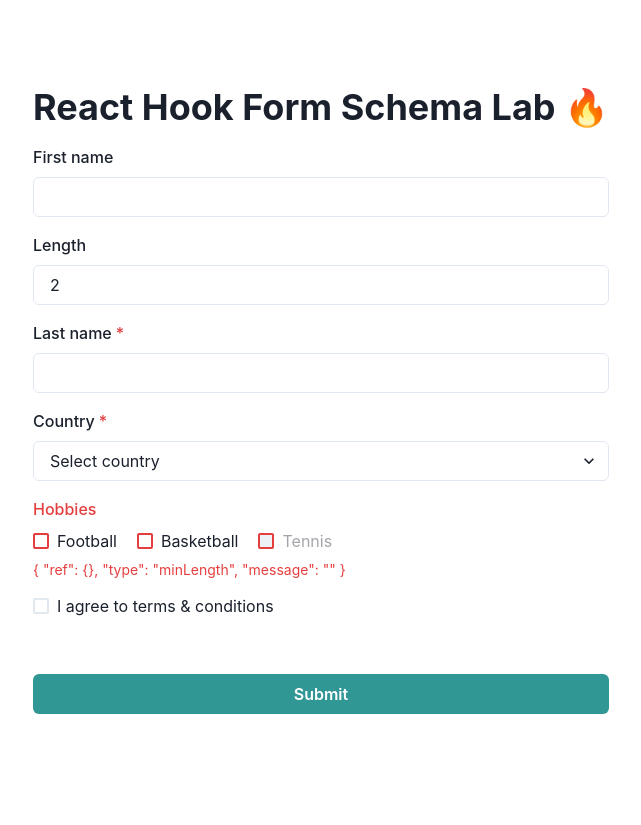
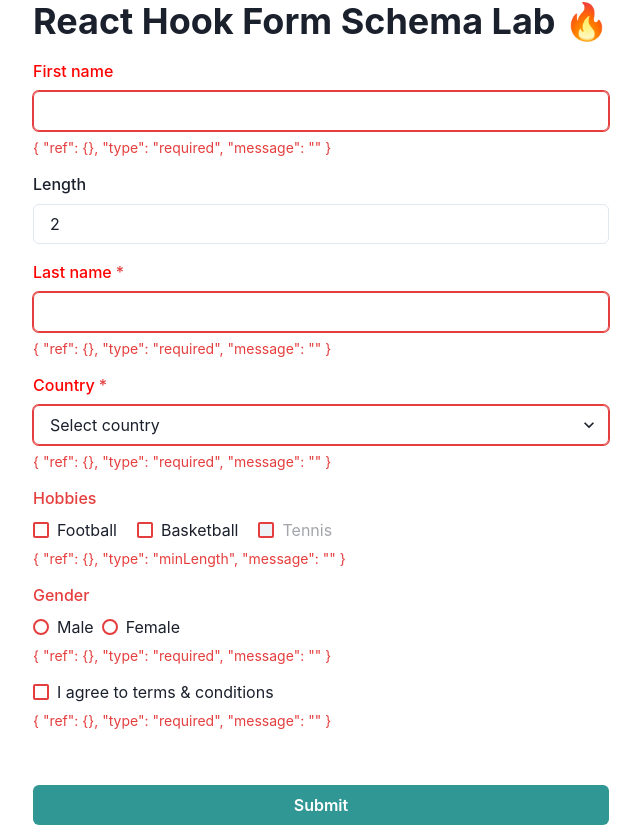
Before and after one commit to MomenSherif/react-hook-form-schema-lab, a React (Vite) app: page / in a window 1280 px wide. Shown: the whole page, without its empty margins (319-960 px from the left). Before the commit the page ends 800 px from the top, so only its background shows below. Built offline with nearby package versions, Linux system fonts and the light colour scheme.

Commit message:
feat: useRadioGroup

```diff
--- a/src/App.tsx
+++ b/src/App.tsx
@@ -3,6 +3,7 @@ import CheckBox from './components/Checkbox';
 import CheckboxGroup from './components/CheckboxGroup';
 
 import Form from './components/Form';
+import RadioGroup from './components/RadioGroup';
 import Select from './components/Select';
 import TextField from './components/TextField';
 
@@ -23,13 +24,13 @@ function App() {
           <TextField
             name="firstName"
             label="First name"
-            // validation="required|alpha|minLength:$length"
+            validation="required|alpha|minLength:$length"
           />
           <TextField name="length" label="Length" defaultValue={2} readOnly />
           <TextField
             name="lastName"
             label="Last name"
-            // validation="required|alpha"
+            validation="required|alpha"
             required
           />
           <Select
@@ -37,7 +38,7 @@ function App() {
             label="Country"
             placeholder="Select country"
             required
-            // validation="required"
+            validation="required"
             options={[
               { label: 'Egypt', value: 'EG' },
               { label: 'France', value: 'FR' },
@@ -53,11 +54,20 @@ function App() {
             ]}
             validation="required|minLength:2"
           />
+          <RadioGroup
+            name="gender"
+            label="Gender"
+            options={[
+              { label: 'Male', value: 'male' },
+              { label: 'Female', value: 'female' },
+            ]}
+            validation="required"
+          />
           <CheckBox
             name="terms"
             label="I agree to terms & conditions"
             required
-            // validation="required"
+            validation="required"
           />
           <Button type="submit" w="full" mt="10!" colorScheme="teal">
             Submit
--- /dev/null
+++ b/src/components/RadioGroup.tsx
@@ -0,0 +1,54 @@
+import {
+  FormControl,
+  FormErrorMessage,
+  FormLabel,
+  Radio,
+  RadioGroup as ChakraRadioGroup,
+  Stack,
+} from '@chakra-ui/react';
+import useRadioGroup from '../hooks/useRadioGroup';
+import { type CustomField } from '../types';
+
+type Option = {
+  label: React.ReactNode;
+  value: any;
+  [key: string]: any;
+};
+
+type RadioGroupProps = {
+  options: Option[];
+} & CustomField;
+
+export default function RadioGroup(props: RadioGroupProps) {
+  const { label, options, required, disabled, readOnly } = props;
+
+  const { name, value, error, onChange, onBlur, ref } = useRadioGroup(props);
+
+  return (
+    <FormControl
+      isInvalid={!!error}
+      isRequired={required}
+      isDisabled={disabled}
+      isReadOnly={readOnly}
+    >
+      <FormLabel tabIndex={-1} ref={ref} _invalid={{ color: 'red.500' }}>
+        {label}
+      </FormLabel>
+      <ChakraRadioGroup
+        name={name}
+        onChange={onChange}
+        value={value}
+        onBlur={onBlur}
+      >
+        <Stack direction="row">
+          {options.map(option => (
+            <Radio key={option.value} value={option.value}>
+              {option.label}
+            </Radio>
+          ))}
+        </Stack>
+      </ChakraRadioGroup>
+      <FormErrorMessage>{JSON.stringify(error, null, 2)}</FormErrorMessage>
+    </FormControl>
+  );
+}
--- /dev/null
+++ b/src/hooks/useRadioGroup.ts
@@ -0,0 +1,7 @@
+import useCustomField, { type UseCustomFieldOptions } from './useCustomField';
+
+export type UseRadioGroupOptions = UseCustomFieldOptions;
+
+export default function useRadioGroup(options: UseRadioGroupOptions) {
+  return useCustomField({ ...options, defaultValue: null });
+}
--- a/src/types.ts
+++ b/src/types.ts
@@ -1,6 +1,6 @@
 export interface CustomField {
   name: string;
-  label?: string;
+  label: string;
   placeholder?: string;
   validation?: string;
   required?: boolean;
```
Also changed, not shown: .eslintrc.json, src/hooks/useCheckbox.ts (renamed from src/hooks/useCheckbox.tsx), src/hooks/useCheckboxGroup.ts (renamed from src/hooks/useCheckboxGroup.tsx).
